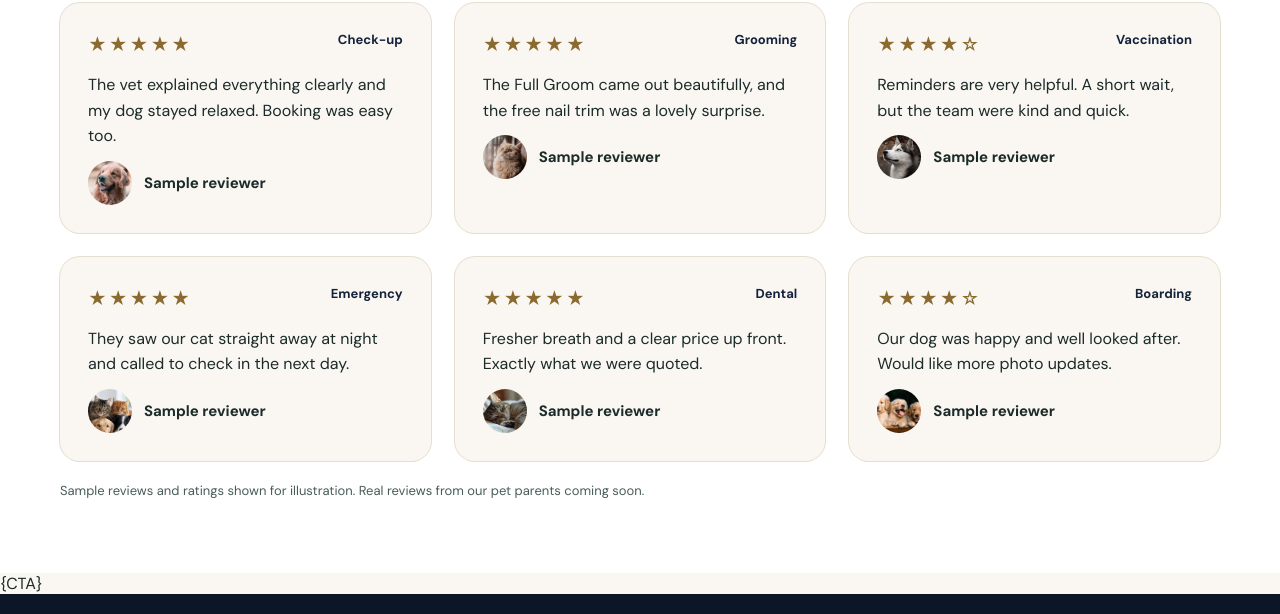
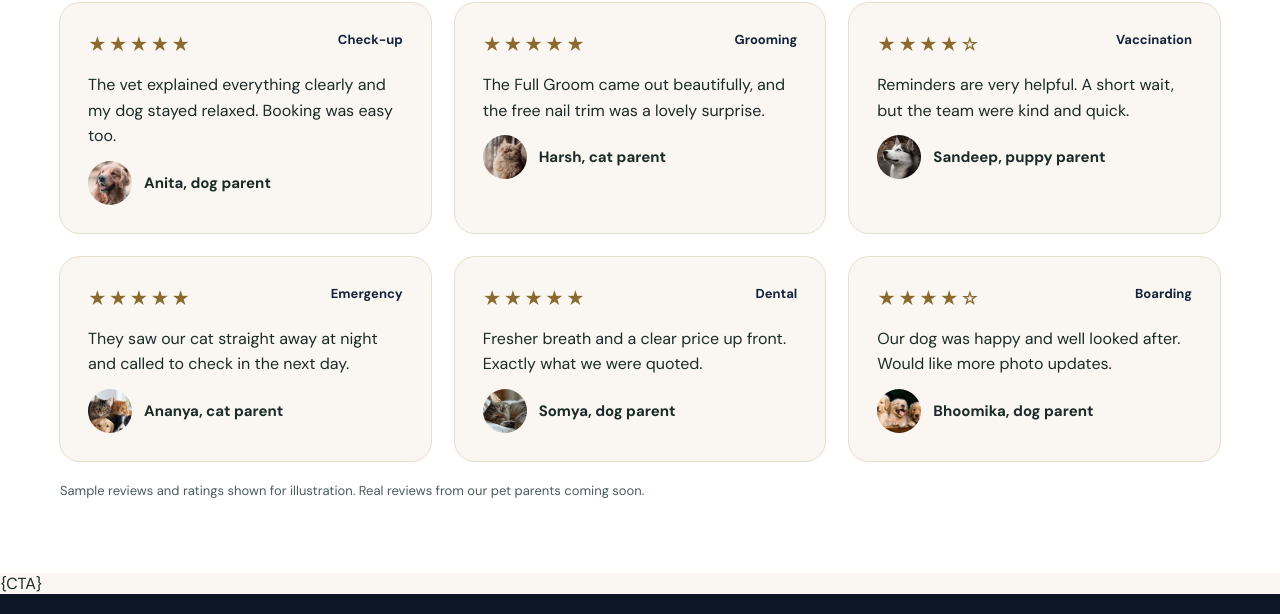
Before and after one commit to guptashruti199631/pet_web, a plain HTML site: page pricing.html in a window 1280 px wide. Shown: the part 2602-3216 px from the top of the page. Drawn offline with nearby package versions, Linux system fonts and the light colour scheme.

Commit message:
Name the sample reviewers
Co-Authored-By: Claude Opus 5.5 <noreply@anthropic.com>
Claude-Session: https://claude.ai/code/session_015ULfV84d3DbVrQ9a2oB4p8

```diff
--- a/pricing.html
+++ b/pricing.html
@@ -92,12 +92,12 @@
     </div>
   </div>
   <div class="grid">
-    <div class="card card-cream review"><div class="between"><p class="stars" aria-label="5 stars">★★★★★</p><span style="font-size:13px;font-weight:700;color:var(--navy)">Check-up</span></div><p>The vet explained everything clearly and my dog stayed relaxed. Booking was easy too.</p><div class="reviewer"><img src="assets/images/golden-retriever-portrait.jpg" alt="" style="object-position:center 20%"><p>Sample reviewer</p></div></div>
-    <div class="card card-cream review"><div class="between"><p class="stars" aria-label="5 stars">★★★★★</p><span style="font-size:13px;font-weight:700;color:var(--navy)">Grooming</span></div><p>The Full Groom came out beautifully, and the free nail trim was a lovely surprise.</p><div class="reviewer"><img src="assets/images/ginger-cat-window.jpg" alt=""><p>Sample reviewer</p></div></div>
-    <div class="card card-cream review"><div class="between"><p class="stars" aria-label="4 stars">★★★★☆</p><span style="font-size:13px;font-weight:700;color:var(--navy)">Vaccination</span></div><p>Reminders are very helpful. A short wait, but the team were kind and quick.</p><div class="reviewer"><img src="assets/images/husky-portrait.jpg" alt="" style="object-position:center 20%"><p>Sample reviewer</p></div></div>
-    <div class="card card-cream review"><div class="between"><p class="stars" aria-label="5 stars">★★★★★</p><span style="font-size:13px;font-weight:700;color:var(--navy)">Emergency</span></div><p>They saw our cat straight away at night and called to check in the next day.</p><div class="reviewer"><img src="assets/images/cats-and-dogs-group.jpg" alt="" style="object-position:70% 20%"><p>Sample reviewer</p></div></div>
-    <div class="card card-cream review"><div class="between"><p class="stars" aria-label="5 stars">★★★★★</p><span style="font-size:13px;font-weight:700;color:var(--navy)">Dental</span></div><p>Fresher breath and a clear price up front. Exactly what we were quoted.</p><div class="reviewer"><img src="assets/images/tabby-cat-sleeping.jpg" alt=""><p>Sample reviewer</p></div></div>
-    <div class="card card-cream review"><div class="between"><p class="stars" aria-label="4 stars">★★★★☆</p><span style="font-size:13px;font-weight:700;color:var(--navy)">Boarding</span></div><p>Our dog was happy and well looked after. Would like more photo updates.</p><div class="reviewer"><img src="assets/images/golden-puppies.jpg" alt="" style="object-position:50% 30%"><p>Sample reviewer</p></div></div>
+    <div class="card card-cream review"><div class="between"><p class="stars" aria-label="5 stars">★★★★★</p><span style="font-size:13px;font-weight:700;color:var(--navy)">Check-up</span></div><p>The vet explained everything clearly and my dog stayed relaxed. Booking was easy too.</p><div class="reviewer"><img src="assets/images/golden-retriever-portrait.jpg" alt="" style="object-position:center 20%"><p>Anita, dog parent</p></div></div>
+    <div class="card card-cream review"><div class="between"><p class="stars" aria-label="5 stars">★★★★★</p><span style="font-size:13px;font-weight:700;color:var(--navy)">Grooming</span></div><p>The Full Groom came out beautifully, and the free nail trim was a lovely surprise.</p><div class="reviewer"><img src="assets/images/ginger-cat-window.jpg" alt=""><p>Harsh, cat parent</p></div></div>
+    <div class="card card-cream review"><div class="between"><p class="stars" aria-label="4 stars">★★★★☆</p><span style="font-size:13px;font-weight:700;color:var(--navy)">Vaccination</span></div><p>Reminders are very helpful. A short wait, but the team were kind and quick.</p><div class="reviewer"><img src="assets/images/husky-portrait.jpg" alt="" style="object-position:center 20%"><p>Sandeep, puppy parent</p></div></div>
+    <div class="card card-cream review"><div class="between"><p class="stars" aria-label="5 stars">★★★★★</p><span style="font-size:13px;font-weight:700;color:var(--navy)">Emergency</span></div><p>They saw our cat straight away at night and called to check in the next day.</p><div class="reviewer"><img src="assets/images/cats-and-dogs-group.jpg" alt="" style="object-position:70% 20%"><p>Ananya, cat parent</p></div></div>
+    <div class="card card-cream review"><div class="between"><p class="stars" aria-label="5 stars">★★★★★</p><span style="font-size:13px;font-weight:700;color:var(--navy)">Dental</span></div><p>Fresher breath and a clear price up front. Exactly what we were quoted.</p><div class="reviewer"><img src="assets/images/tabby-cat-sleeping.jpg" alt=""><p>Somya, dog parent</p></div></div>
+    <div class="card card-cream review"><div class="between"><p class="stars" aria-label="4 stars">★★★★☆</p><span style="font-size:13px;font-weight:700;color:var(--navy)">Boarding</span></div><p>Our dog was happy and well looked after. Would like more photo updates.</p><div class="reviewer"><img src="assets/images/golden-puppies.jpg" alt="" style="object-position:50% 30%"><p>Bhoomika, dog parent</p></div></div>
   </div>
   <p class="note">Sample reviews and ratings shown for illustration. Real reviews from our pet parents coming soon.</p>
 </div></section>
```
Also changed, not shown: index.html (+3 -3 lines).
